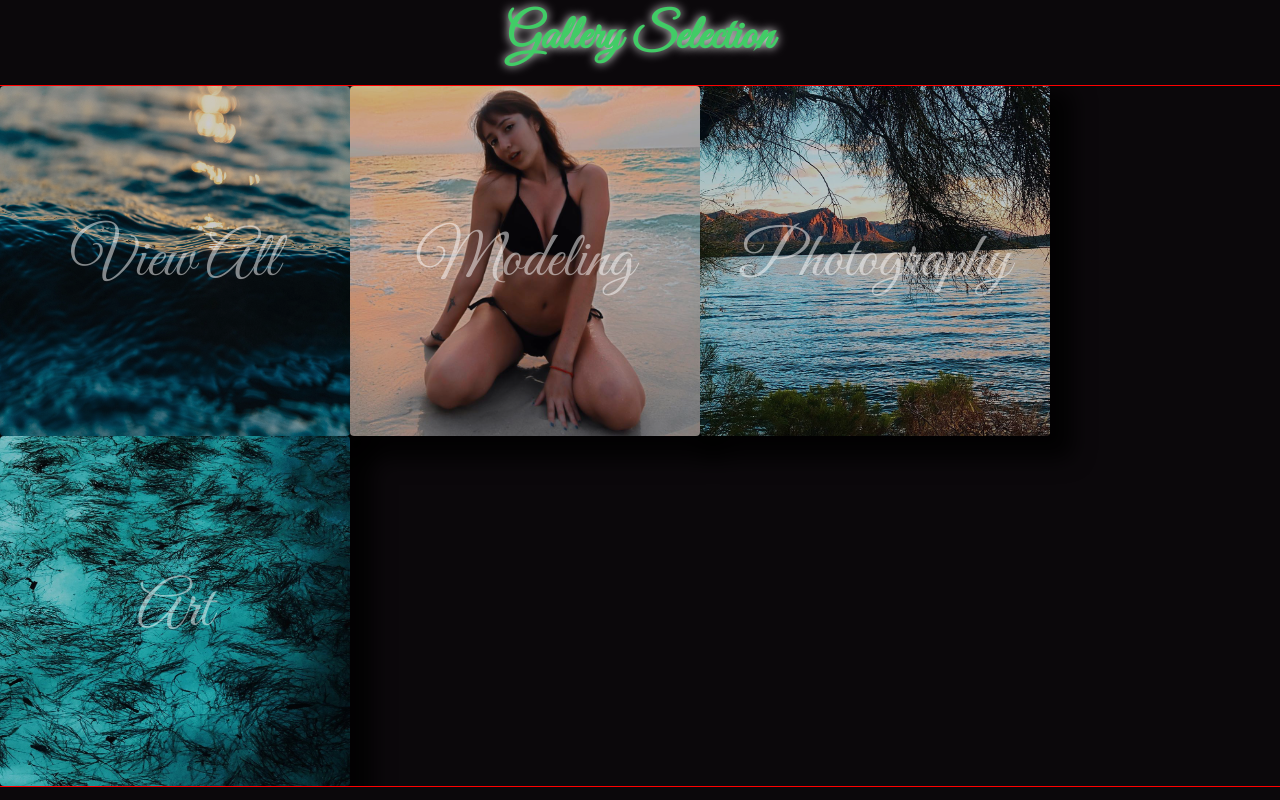
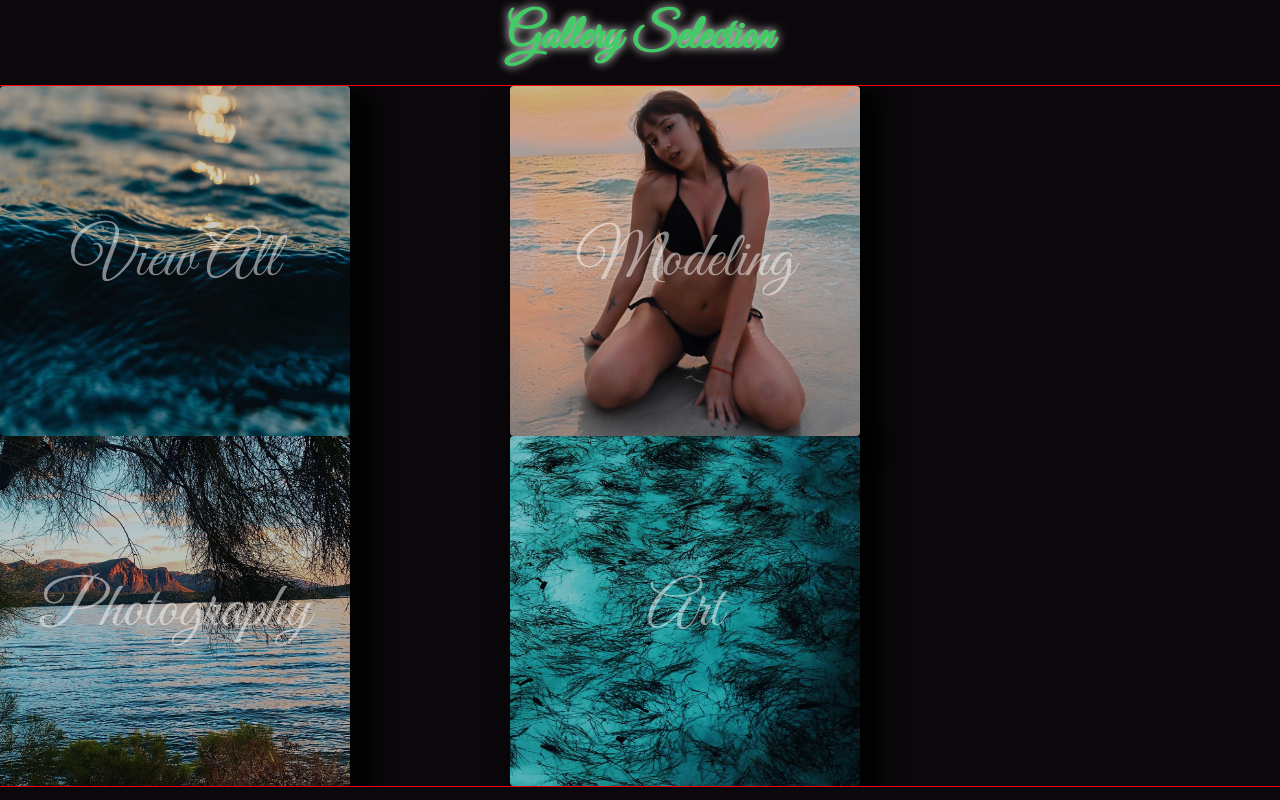
Before and after one commit to Josh-Diamond/mg_photography_frontend, a React (Create React App) app in the folder client/: page /gallery_selection in a window 1280 px wide. Built offline with nearby package versions, Linux system fonts and the light colour scheme; no server answers.

Commit message:
morestyles

```diff
--- a/client/src/components/ArtCard.jsx
+++ b/client/src/components/ArtCard.jsx
@@ -78,12 +78,13 @@ export default function ArtCard() {
                 width: '275px',
                 height: '275px'
             },
-            // '@media (min-width: 900px)': {
-            //     width: '350px',
-            //     height: '350px',
-            //     margin: '10%',
-            //     marginLeft: '75px'
-            // },
+            '@media (min-width: 900px)': {
+                width: '350px',
+                height: '350px',
+                // margin: '10%',
+                marginLeft: '80px',
+                // marginTop: '13px'
+            },
         })}>
             <img src={image} alt='Modeling Gallery' className={css({ height: '100%', width: '100%', borderRadius: '4px', opacity: .8, transitionTimingFunction: 'ease-in-out', transitionDuration: '.5s',})} />
             <h2 className={css({
--- a/client/src/components/ModelingCard.jsx
+++ b/client/src/components/ModelingCard.jsx
@@ -34,14 +34,25 @@ export default function ModelingCard() {
                 margin: '8%',
                 marginTop: '3%',
                 // marginLeft: '160px',
+                // '-webkit-box-shadow': '13px 13px 21px 10px rgba(255,255,255,0.8)',
+                // '-moz-box-shadow': '13px 13px 21px 10px rgba(255,255,255,0.8)',
+                // boxShadow: '13px 13px 21px 10px rgba(255,255,255,0.8)',
+                // 'h2': {
+                //     // display: 'none'
+                //     opacity: '1',
+                //     // transitionTimingFunction: 'ease-in-out',
+                //     // transitionDuration: '.5s',
+                // },
+                // 'img': {
+                //     opacity: 1
+                // }
+            },
+            '@media (max-width: 900px)': {
                 '-webkit-box-shadow': '13px 13px 21px 10px rgba(255,255,255,0.8)',
                 '-moz-box-shadow': '13px 13px 21px 10px rgba(255,255,255,0.8)',
                 boxShadow: '13px 13px 21px 10px rgba(255,255,255,0.8)',
                 'h2': {
-                    // display: 'none'
-                    opacity: '1',
-                    // transitionTimingFunction: 'ease-in-out',
-                    // transitionDuration: '.5s',
+                    opacity: 1
                 },
                 'img': {
                     opacity: 1
@@ -78,12 +89,12 @@ export default function ModelingCard() {
                 width: '275px',
                 height: '275px'
             },
-            // '@media (min-width: 900px)': {
-            //     width: '350px',
-            //     height: '350px',
-            //     margin: '10%',
-            //     marginLeft: '75px'
-            // },
+            '@media (min-width: 900px)': {
+                width: '350px',
+                height: '350px',
+                // margin: '10%',
+                marginLeft: '80px'
+            },
 
         })}>
             <img src={image} alt='Modeling Gallery' className={css({ height: '100%', width: '100%', borderRadius: '4px', opacity: .8, transitionTimingFunction: 'ease-in-out', transitionDuration: '.5s',})} />
--- a/client/src/components/PhotographyCard.jsx
+++ b/client/src/components/PhotographyCard.jsx
@@ -78,17 +78,11 @@ export default function PhotographyCard() {
                 width: '275px',
                 height: '275px'
             },
-            // '@media (min-width: 900px)': {
-            //     width: '350px',
-            //     height: '350px',
-            //     marginRight: '100px'
-            // },
-            // '@media (min-width: 950px)': {
-            //     width: '350px',
-            //     height: '350px',
-            //     margin: '10%',
-            //     marginRight: '75px'
-            // },
+            '@media (min-width: 900px)': {
+                width: '350px',
+                height: '350px',
+                marginRight: '80px'
+            },
 
         })}>
             <img src={image} alt='Modeling Gallery' className={css({ height: '100%', width: '100%', borderRadius: '4px', opacity: .8, transitionTimingFunction: 'ease-in-out', transitionDuration: '.5s',})} />
--- a/client/src/components/ViewAllCard.jsx
+++ b/client/src/components/ViewAllCard.jsx
@@ -165,17 +165,13 @@ export default function ModelingCard() {
                 width: '275px',
                 height: '275px'
             },
-            // '@media (min-width: 900px)': {
-            //     width: '350px',
-            //     height: '350px',
-            //     marginRight: '100px'
-            // },
-            // '@media (min-width: 950px)': {
-            //     width: '350px',
-            //     height: '350px',
-            //     margin: '10%',
-            //     marginRight: '75px'
-            // },
+            '@media (min-width: 900px)': {
+                width: '350px',
+                height: '350px',
+                marginRight: '80px',
+                // marginTop: '43px'
+            },
+
 
         })}>
             <img src={image} alt='Modeling Gallery' className={css({ height: '100%', width: '100%', borderRadius: '4px', opacity: .8, transitionTimingFunction: 'ease-in-out', transitionDuration: '.5s',})} />
```
